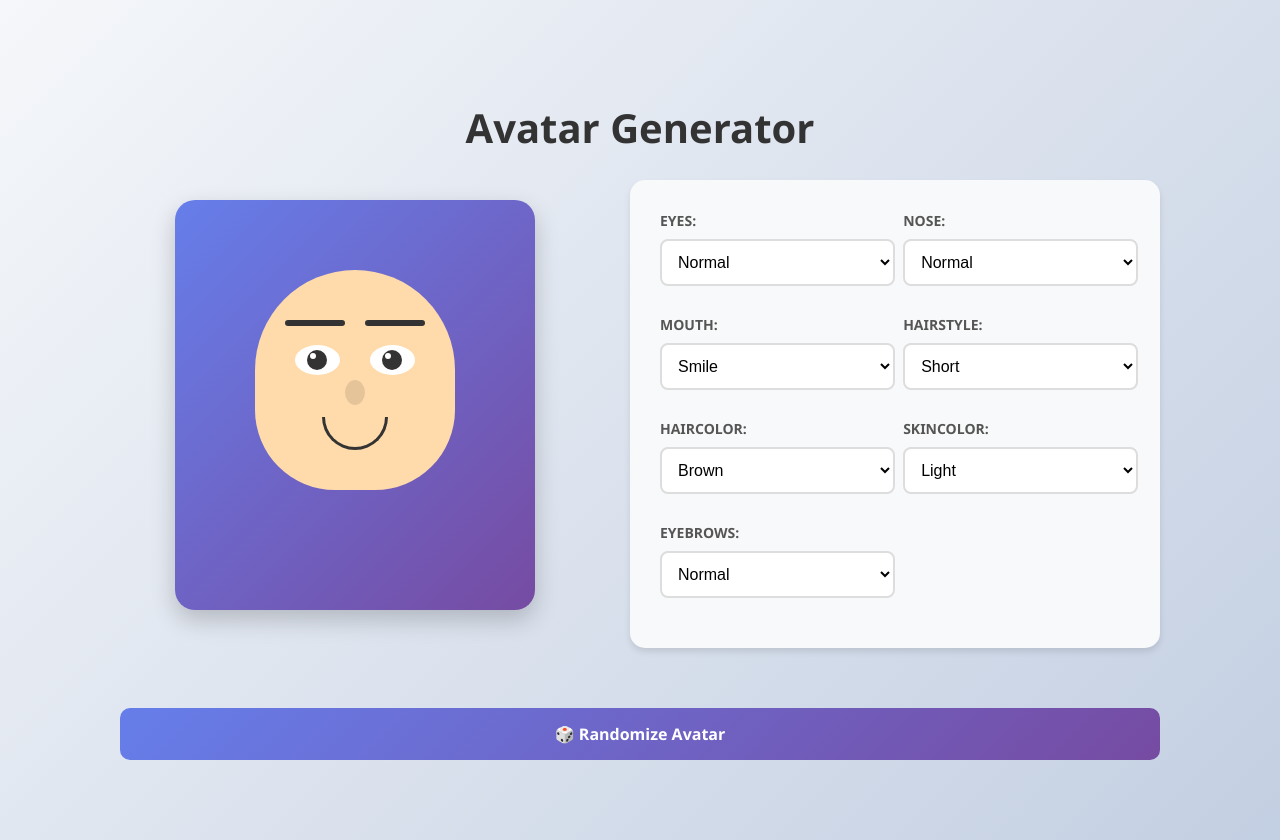
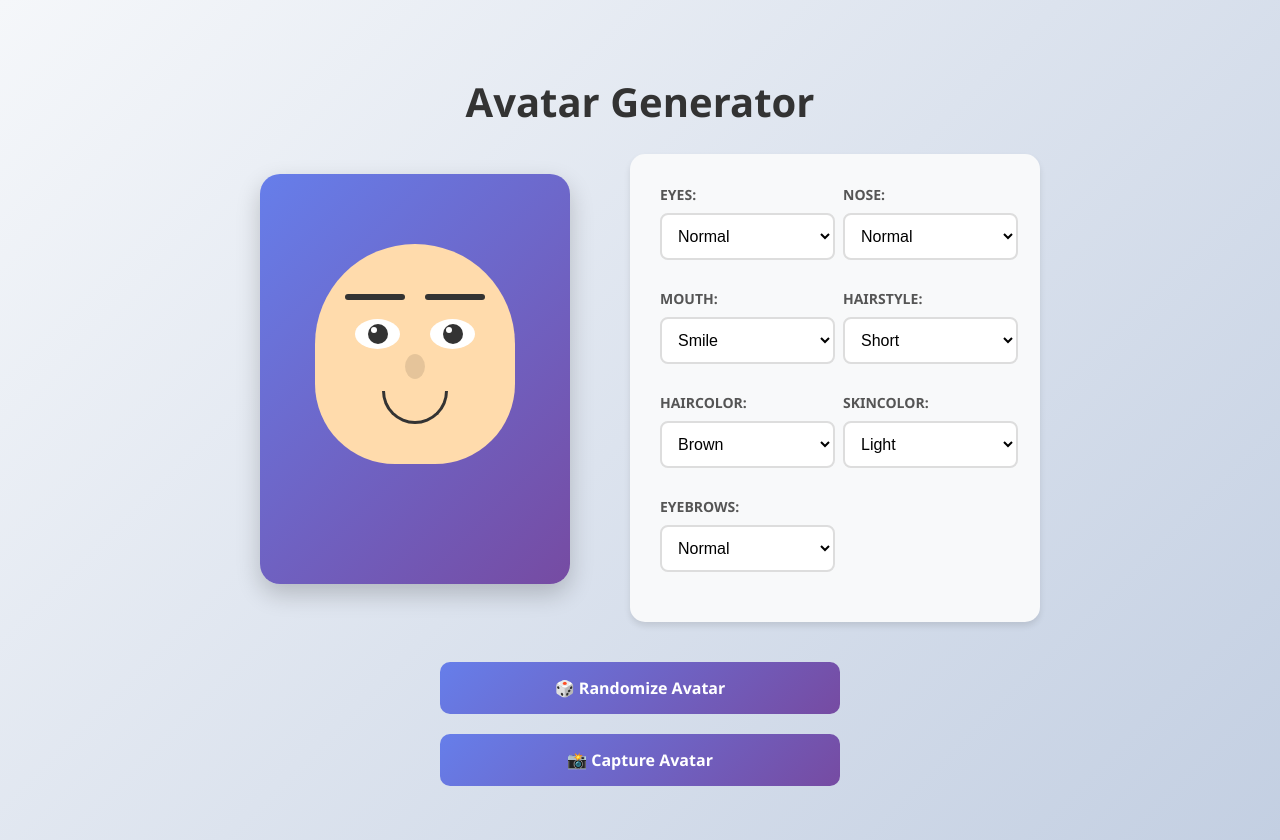
Before and after one commit to kietdo-dev/avatar-generator-app, a React (Vite) app: page / in a window 1280 px wide. Built offline with nearby package versions, Linux system fonts and the light colour scheme.

Commit message:
feat: update gen image

```diff
--- a/src/components/AvatarGenerator.css
+++ b/src/components/AvatarGenerator.css
@@ -444,6 +444,7 @@
 
 .randomize-btn {
   width: 100%;
+  max-width: 400px;
   padding: 15px;
   background: linear-gradient(135deg, #667eea 0%, #764ba2 100%);
   color: white;
@@ -463,6 +464,15 @@
 
 .randomize-btn:active {
   transform: translateY(0);
+}
+
+.button-container {
+  display: flex;
+  justify-content: space-between;
+  margin-top: 20px;
+  flex-direction: column;
+  justify-content: center;
+  align-items: center;
 }
 
 /* Responsive Design */
--- a/src/components/AvatarGenerator.tsx
+++ b/src/components/AvatarGenerator.tsx
@@ -1,8 +1,9 @@
-import { useState, type FC } from "react";
+import { useRef, useState, type FC } from "react";
 import "./AvatarGenerator.css";
 import { Items } from "@src/constants/items";
 import type { AvatarOptions } from "@src/interfaces";
 import { ItemSelect } from "@src/components/atoms/ItemSelect";
+import html2canvas from "html2canvas";
 
 const AvatarGenerator: FC = () => {
   const [avatarOptions, setAvatarOptions] = useState<AvatarOptions>({
@@ -16,8 +17,6 @@ const AvatarGenerator: FC = () => {
   });
 
   const updateAvatarOption = (feature: keyof AvatarOptions, value: string) => {
-    console.log(`Updating ${feature} to ${value}`);
-
     setAvatarOptions((prev) => ({
       ...prev,
       [feature]: value,
@@ -40,13 +39,33 @@ const AvatarGenerator: FC = () => {
     });
   };
 
+  const captureRef = useRef<HTMLDivElement | null>(null);
+
+  const handleCapture = () => {
+    if (captureRef.current) {
+      html2canvas(captureRef.current, {
+        useCORS: true,
+        scale: 2, // Increase resolution
+      })
+        .then((canvas) => {
+          const image = canvas.toDataURL("image/png");
+          const link = document.createElement("a");
+          link.href = image;
+          link.download = "avatar.png";
+          link.click();
+        })
+        .catch((err) => {
+          console.error("Error capturing screenshot:", err);
+        });
+    }
+  };
   return (
     <div className="avatar-generator">
       <h1>Avatar Generator</h1>
 
       <div className="generator-container">
         {/* Avatar Display */}
-        <div className="avatar-display">
+        <div className="avatar-display" ref={captureRef}>
           <div className="avatar">
             {/* Head */}
             <div className={`head skin-${avatarOptions.skinColor}`}>
@@ -74,20 +93,30 @@ const AvatarGenerator: FC = () => {
 
         {/* Controls */}
         <div className="avatar-controls">
-          {Object.entries(avatarOptions).map(([feature, value]) => (
+          {Object.entries(avatarOptions).map(([feature, value]) => {
+            console.log(`Rendering ${feature} with value ${value}`);
+            return (
               <ItemSelect
                 key={feature}
                 label={feature as keyof AvatarOptions}
                 value={value}
                 options={Items[`${feature}` as keyof typeof Items] as string[]}
-              onChange={(event) =>
+                onChange={(feature, event) =>
                   updateAvatarOption(feature as keyof AvatarOptions, event)
                 }
               />
-          ))}
+            );
+          })}
         </div>
+
+      </div>
+
+      <div className="button-container">
          <button className="randomize-btn" onClick={onRandomizeAvatar}>
           🎲 Randomize Avatar
+        </button>
+        <button className="randomize-btn" onClick={handleCapture}>
+          📸 Capture Avatar
         </button>
        </div>
     </div>
--- a/src/components/atoms/ItemSelect.tsx
+++ b/src/components/atoms/ItemSelect.tsx
@@ -16,8 +16,11 @@ export const ItemSelect: FC<ItemSelectProps> = ({
 }) => {
   return (
     <div className="control-group">
-      <label>{label.toUpperCase()}:</label>
-      <select value={value} onChange={(e) => onChange(label, e.target.value)}>
+      <label htmlFor={label}>{label.toUpperCase()}:</label>
+      <select value={value} id={label} onChange={(e) =>{
+        const result = e.target.options[e.target.selectedIndex].value
+        onChange(label, result)
+      }}>
         {options.map((option) => (
           <option key={option} value={option}>
             {option.charAt(0).toUpperCase() + option.slice(1)}
```
Lines whose indentation alone changed are shown as unchanged.
